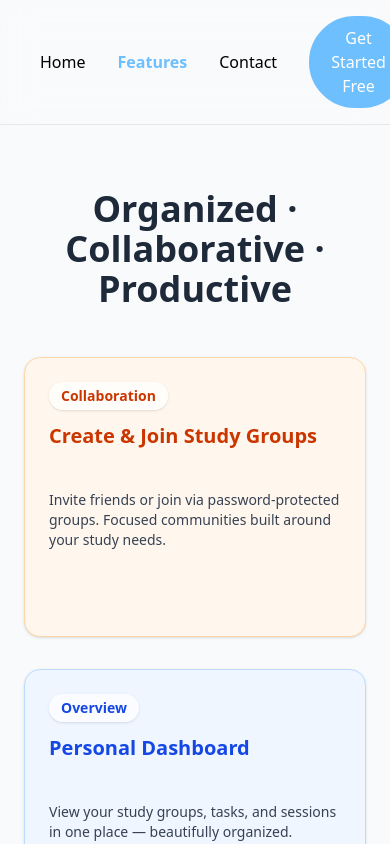
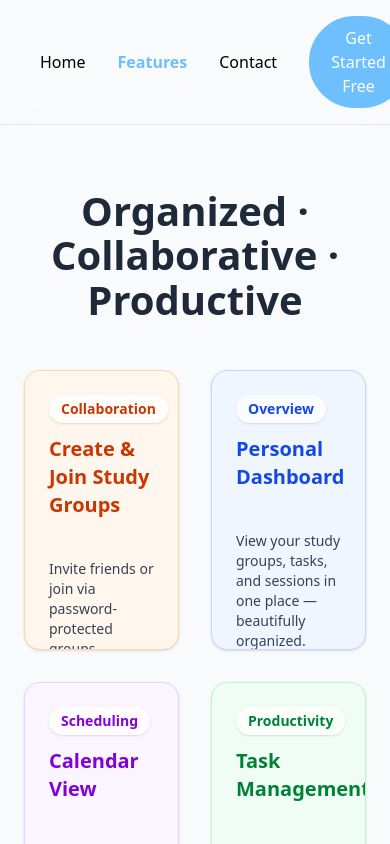
Before and after one commit to rajdeep-2004/studybuddy, a React (Vite) app: page /features in a window 390 px wide. Shown: the top 844 px of the page. Built offline with nearby package versions, Linux system fonts and the light colour scheme; no server answers.

Commit message:
Features Page Responsive

```diff
--- a/src/pages/Features.jsx
+++ b/src/pages/Features.jsx
@@ -1,6 +1,7 @@
 import React from "react";
 import { Link } from "react-router-dom";
 import Navbar from "../components/Navbar";
+import "../styles/Features.css"
 
 const features = [
   {
@@ -92,10 +93,10 @@ const FeaturesPage = () => {
 
       <div className="px-6 py-16">
         <div className=" mx-auto">
-          <h1 className="text-4xl md:text-5xl font-bold text-center text-gray-800 mb-12">
+          <h1 className="text-4xl md:text-5xl font-bold text-center text-gray-800 mb-12 features-text">
             Organized · Collaborative · Productive{" "}
           </h1>
-          <div className="grid grid-cols-1 md:grid-cols-5 gap-8">
+          <div className="grid grid-cols-5 gap-8 features">
             {features.map((feature, index) => (
               <div
                 key={index}
--- /dev/null
+++ b/src/styles/Features.css
@@ -0,0 +1,9 @@
+@media (max-width: 768px) {
+  .features {
+    grid-template-columns: repeat(2, minmax(0, 1fr));
+  }
+
+  .features-text {
+    font-size: 40px;
+  }
+}
```
